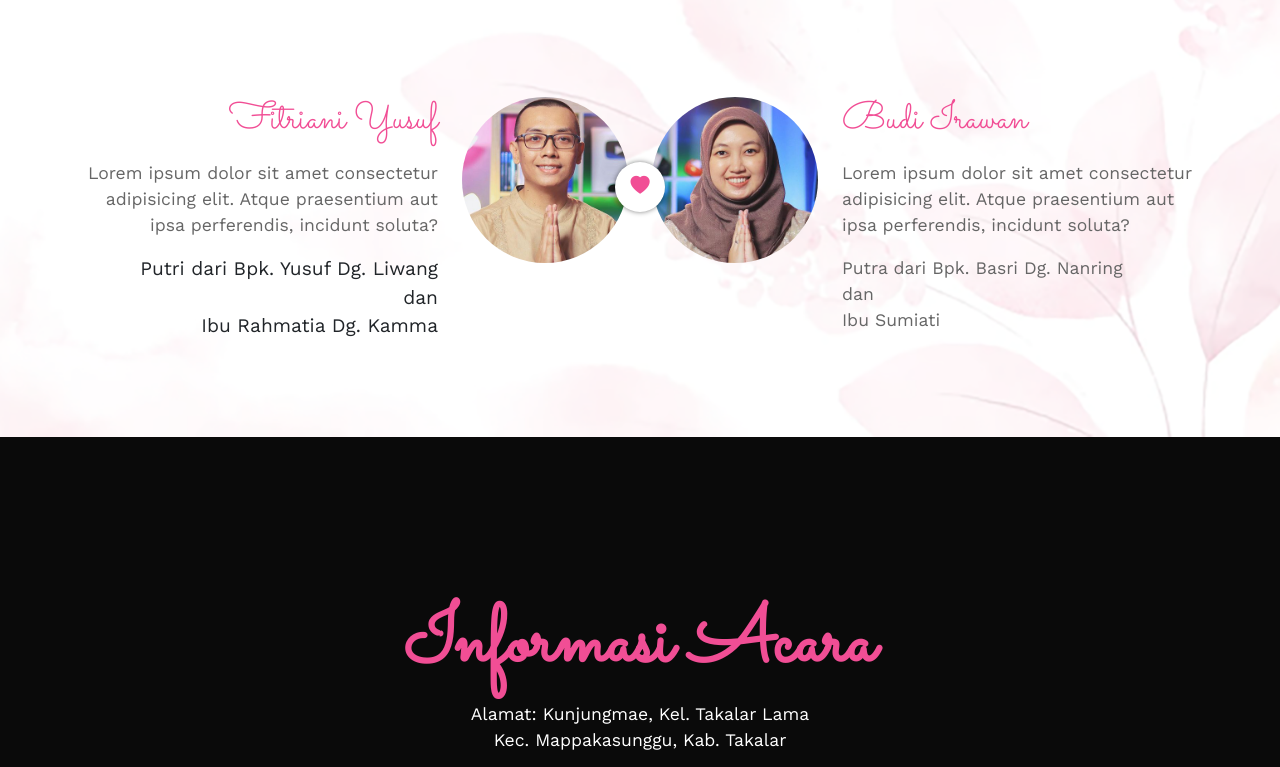
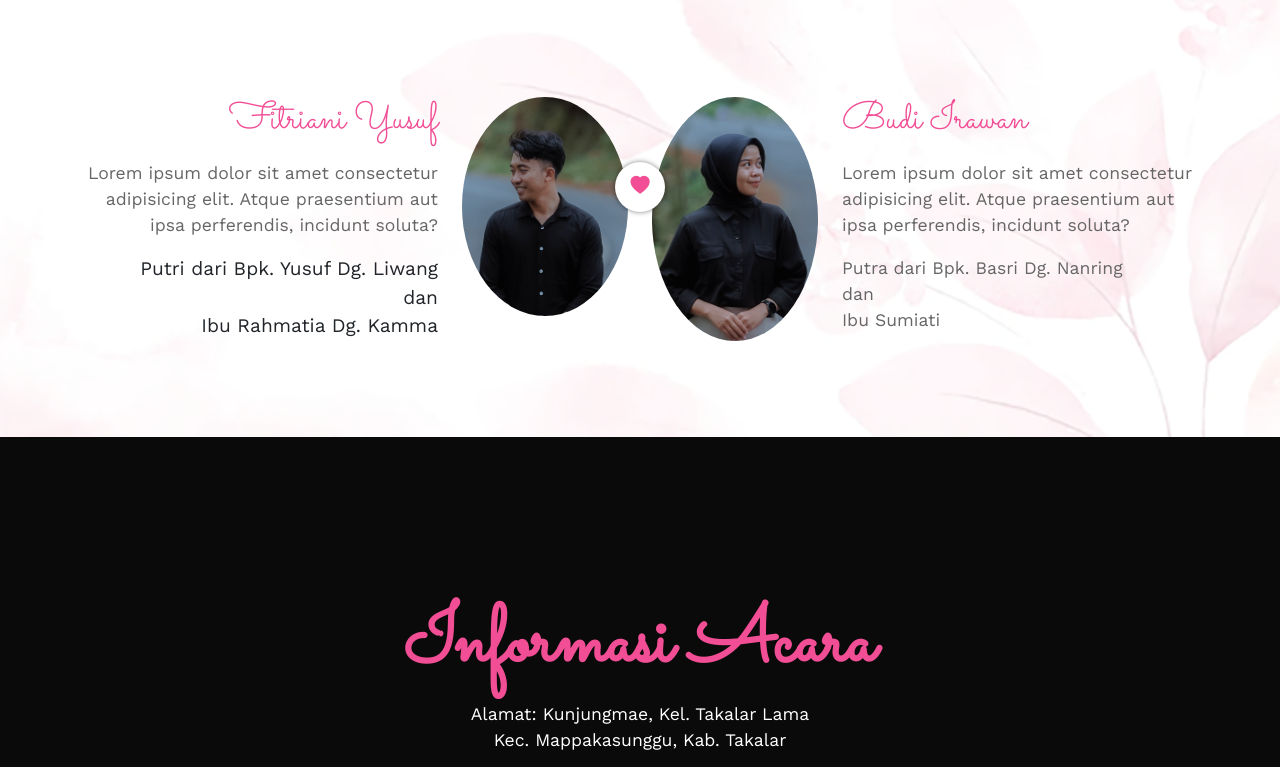
Before and after one commit to budiirawan12/UndanganNikah1, a plain HTML site: page index.html in a window 1280 px wide. Shown: the part 1300-2067 px from the top of the page. Drawn offline with nearby package versions, Linux system fonts and the light colour scheme; some packages are replaced by stand-ins of ours; a script that the page names is missing.

Commit message:
Update index.html

```diff
--- a/index.html
+++ b/index.html
@@ -88,7 +88,7 @@
               <p>Putri dari Bpk. Yusuf Dg. Liwang<br> dan <br> Ibu Rahmatia Dg. Kamma</p>
             </div>
             <div class="col-4">
-              <img src="img/sandhika.png" alt="Sandhika Galih" class="img-responsive rounded-circle">
+              <img src="img/sewa.jpg" alt="Sandhika Galih" class="img-responsive rounded-circle">
             </div>
           </div>
         </div>
@@ -98,7 +98,7 @@
         <div class="col-lg-6">
           <div class="row">
             <div class="col-4">
-              <img src="img/nofa.png" alt="Nofariza" class="img-responsive rounded-circle">
+              <img src="img/puji.jpg" alt="Nofariza" class="img-responsive rounded-circle">
             </div>
             <div class="col-8">
               <h3>Budi Irawan</h3>
```
